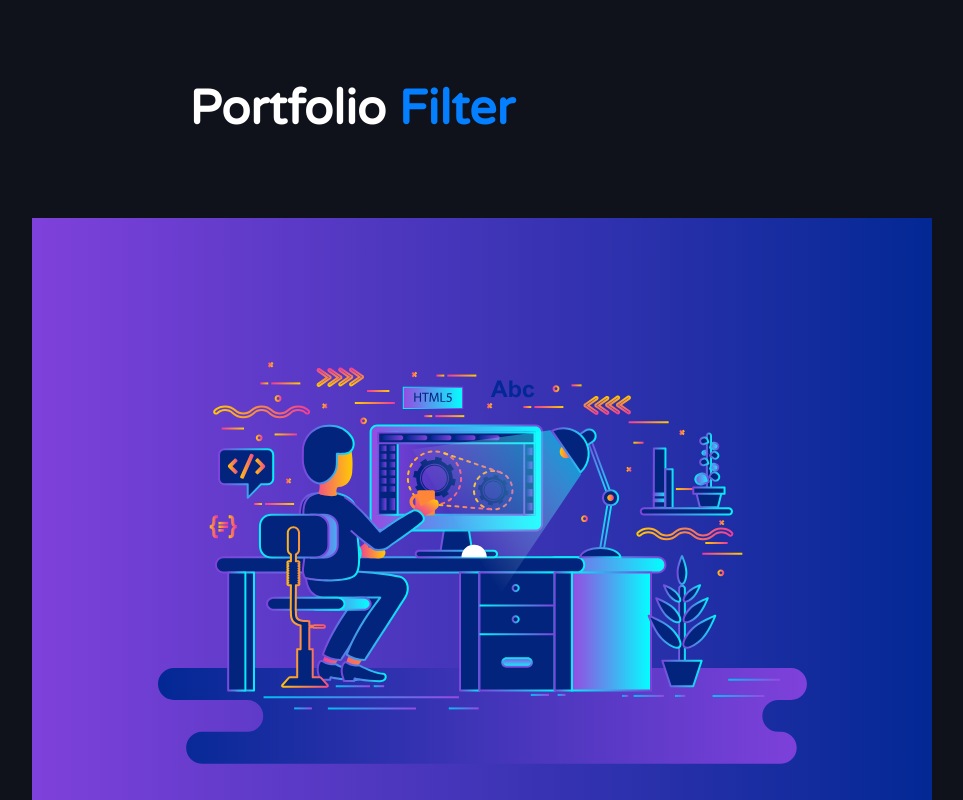
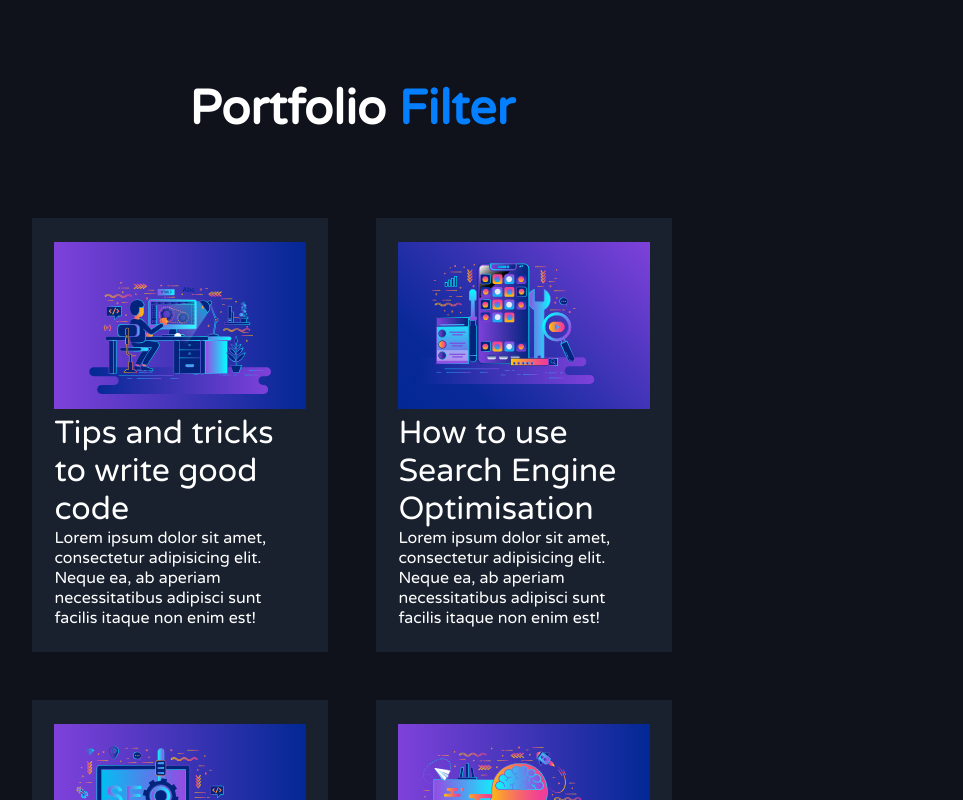
Before and after one commit to toktamm/portfolio-filter, a React (Create React App) app: page / in a window 1280 px wide. Shown: the top 800 px of the page, without its empty margins (288-1251 px from the left). Built offline with nearby package versions, Linux system fonts and the light colour scheme.

Commit message:
add more style

```diff
--- a/src/App.css
+++ b/src/App.css
@@ -36,10 +36,27 @@ h2 {
 
 h2:hover {
   cursor: pointer;
-  transition: all .3s ease-in-out;
+  transition: all 0.3s ease-in-out;
   color: #037fff;
 }
 
 p {
   color: rgbs(255, 255, 255, 0.747);
 }
+
+.menu-menu {
+  display: grid;
+  grid-template-columns: repeat(2, 1fr);
+  grid-gap: 3rem;
+}
+
+.menu-item-container {
+  width: 100%;
+  padding: 1.5rem 1.4rem;
+  background-color: #19202e;
+}
+
+.menu-item > img {
+  width: 100%;
+
+}
--- a/src/components/Menu.js
+++ b/src/components/Menu.js
@@ -2,11 +2,11 @@ import React from "react";
 
 export default function Menu({ menuItem }) {
   return (
-    <div className="menu">
+    <div className="menu-menu">
       {menuItem.map((item) => {
         return (
-          <div className="item-container" key={item.id}>
-            <div className="item">
+          <div className="menu-item-container" key={item.id}>
+            <div className="menu-item">
               <img src={item.image} alt="blog post image" />
               <h2>{item.title}</h2>
               <p>{item.description}</p>
```
